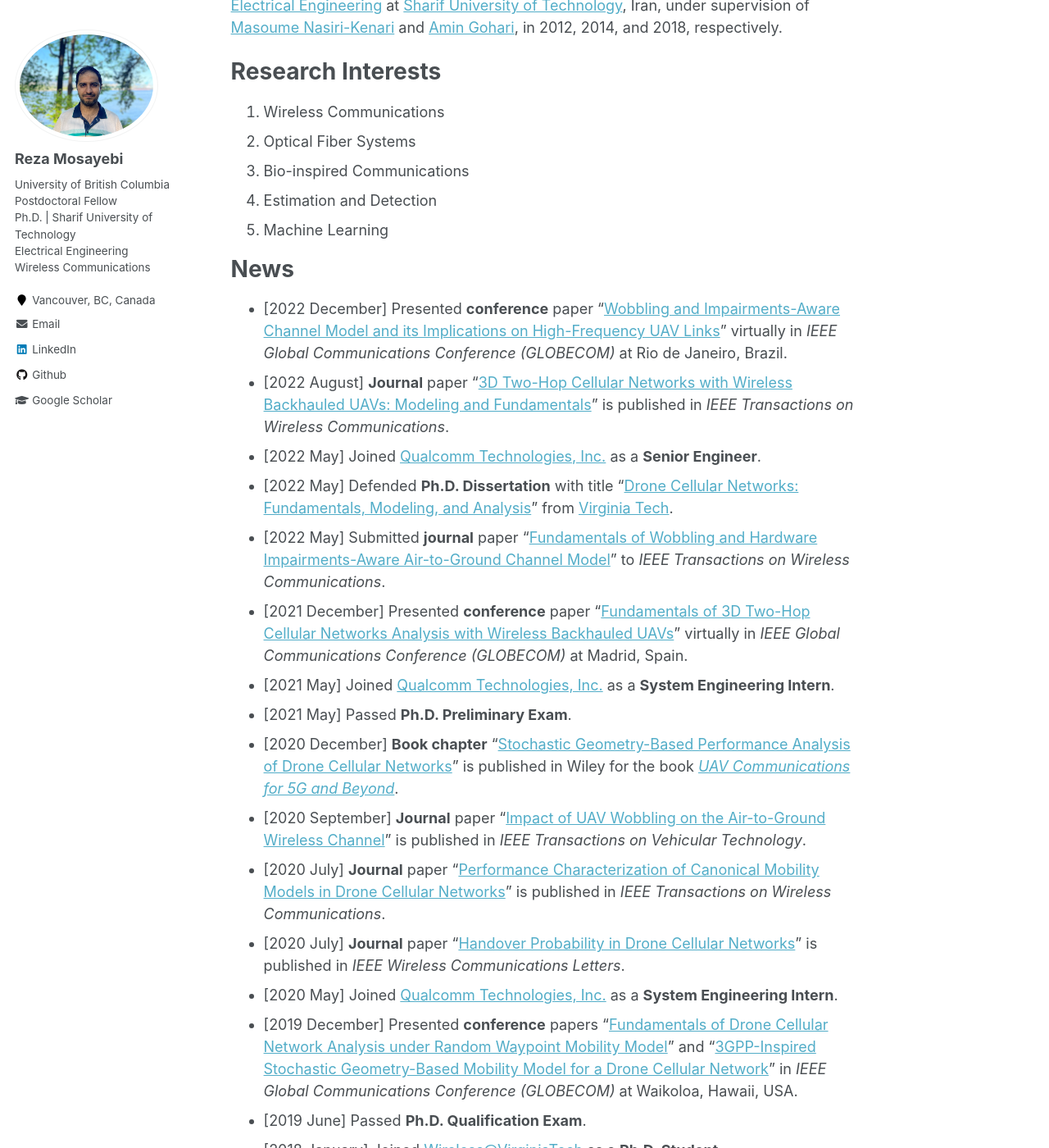
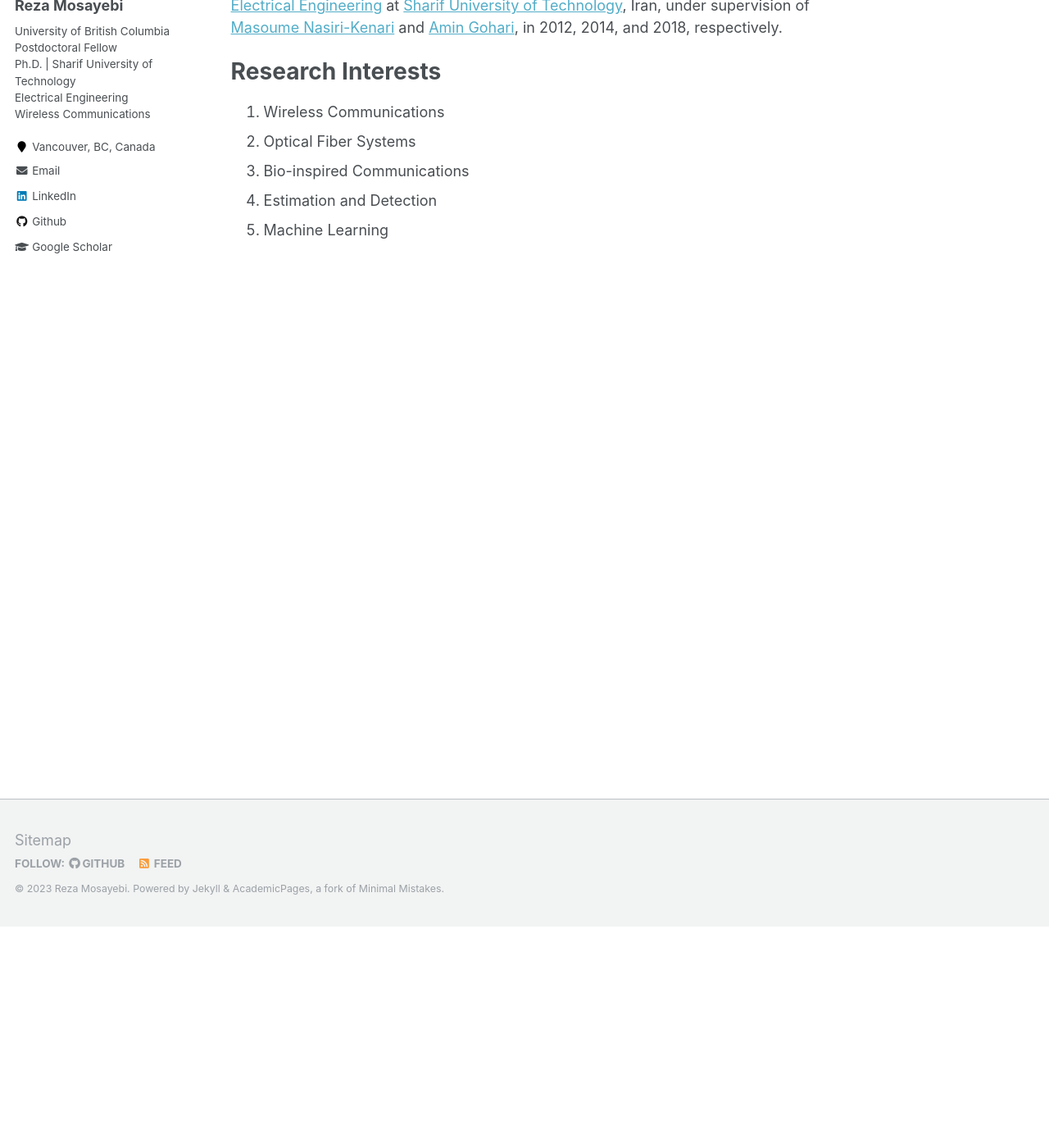
Before and after one commit to rmosayebi/rmosayebi.github.io, a Jekyll site: the page built from _pages/about.md, in a window 1280 px wide and 1400 px high, scrolled down 270 px. Shown: the whole window at 82% size. Built offline with Jekyll 4.4.1, drawn with Linux system fonts in a browser that asks for light colours; some of the changed text lies outside the part shown.

Commit message:
Initial commit

```diff
--- a/_pages/about.md
+++ b/_pages/about.md
@@ -19,28 +19,3 @@ Research Interests
 3. Bio-inspired Communications
 4. Estimation and Detection
 5. Machine Learning
-
-News
-======
-* [2022 December] Presented **conference** paper "[Wobbling and Impairments-Aware Channel Model and its Implications on High-Frequency UAV Links](https://ieeexplore.ieee.org/document/10000688)" virtually in *IEEE Global Communications Conference (GLOBECOM)* at Rio de Janeiro, Brazil.
-* [2022 August] **Journal** paper "[3D Two-Hop Cellular Networks with Wireless Backhauled UAVs: Modeling and Fundamentals](https://ieeexplore.ieee.org/document/9712177)" is published in *IEEE Transactions on Wireless Communications*.
-* [2022 May] Joined [Qualcomm Technologies, Inc.](https://www.qualcomm.com) as a **Senior Engineer**.
-* [2022 May] Defended **Ph.D. Dissertation** with title "[Drone Cellular Networks: Fundamentals, Modeling, and Analysis](https://vtechworks.lib.vt.edu/handle/10919/110919)" from [Virginia Tech](https://vt.edu).
-* [2022 May] Submitted **journal** paper "[Fundamentals of Wobbling and Hardware Impairments-Aware Air-to-Ground Channel Model](https://arxiv.org/abs/2205.10957)" to *IEEE Transactions on Wireless Communications*.
-* [2021 December] Presented **conference** paper "[Fundamentals of 3D Two-Hop Cellular Networks Analysis with Wireless Backhauled UAVs](https://ieeexplore.ieee.org/document/9685132)" virtually in *IEEE Global Communications Conference (GLOBECOM)* at Madrid, Spain.
-* [2021 May] Joined [Qualcomm Technologies, Inc.](https://www.qualcomm.com) as a **System Engineering Intern**.
-* [2021 May] Passed **Ph.D. Preliminary Exam**.
-* [2020 December] **Book chapter** "[Stochastic Geometry-Based Performance Analysis of Drone Cellular Networks](https://onlinelibrary.wiley.com/doi/abs/10.1002/9781119575795.ch9)" is published in Wiley for the book *[UAV Communications for 5G and Beyond](https://onlinelibrary.wiley.com/doi/book/10.1002/9781119575795)*.
-* [2020 September] **Journal** paper "[Impact of UAV Wobbling on the Air-to-Ground Wireless Channel](https://ieeexplore.ieee.org/abstract/document/9206092)" is published in *IEEE Transactions on Vehicular Technology*.
-* [2020 July] **Journal** paper "[Performance Characterization of Canonical Mobility Models in Drone Cellular Networks](https://ieeexplore.ieee.org/abstract/document/9078878)" is published in *IEEE Transactions on Wireless Communications*.
-* [2020 July] **Journal** paper "[Handover Probability in Drone Cellular Networks](https://ieeexplore.ieee.org/abstract/document/9003219)" is published in *IEEE Wireless Communications Letters*.
-* [2020 May] Joined [Qualcomm Technologies, Inc.](https://www.qualcomm.com) as a **System Engineering Intern**.
-* [2019 December] Presented **conference** papers "[Fundamentals of Drone Cellular Network Analysis under Random Waypoint Mobility Model](https://ieeexplore.ieee.org/abstract/document/9013341)" and "[3GPP-Inspired Stochastic Geometry-Based Mobility Model for a Drone Cellular Network](https://ieeexplore.ieee.org/abstract/document/9013645)" in *IEEE Global Communications Conference (GLOBECOM)* at Waikoloa, Hawaii, USA.
-* [2019 June] Passed **Ph.D. Qualification Exam**.
-* [2018 January] Joined [Wireless@VirginiaTech](https://wireless.vt.edu) as a **Ph.D. Student**.
-* [2016 May] **Conference** paper "[Bounds on the Coverage Probability of Heterogeneous Cellular Networks](https://ieeexplore.ieee.org/abstract/document/7503878)" is published in *IEEE International Conference on Communications (ICC) Workshops*.
-* [2016 April] **Journal** paper "[Power Distribution of Device-to-Device Communications in Underlaid Cellular Networks](https://ieeexplore.ieee.org/abstract/document/7383234)" is published in *IEEE Wireless Communications Letters*.
-* [2014 September] Defended **M.Sc. Thesis** with title "[A Stochastic Geometric Approach for the Analysis and Design of Cognitive Device-to-Device Networks](Morteza_MSc_Thesis.pdf)" from [University of Tehran](https://ut.ac.ir/en) (In Persian).
-* [2012 September] Joined [University of Tehran](https://ut.ac.ir/en) as an **M.Sc. Student**.
-* [2012 September] Defended **B.Sc. Project** with title "[Carrier and Symbol Synchronization Techniques](Morteza_BSc_Project.pdf)" from [University of Tehran](https://ut.ac.ir/en) (In Persian).
-* [2008 September] Joined [University of Tehran](https://ut.ac.ir/en) as a **B.Sc. Student**.
```
